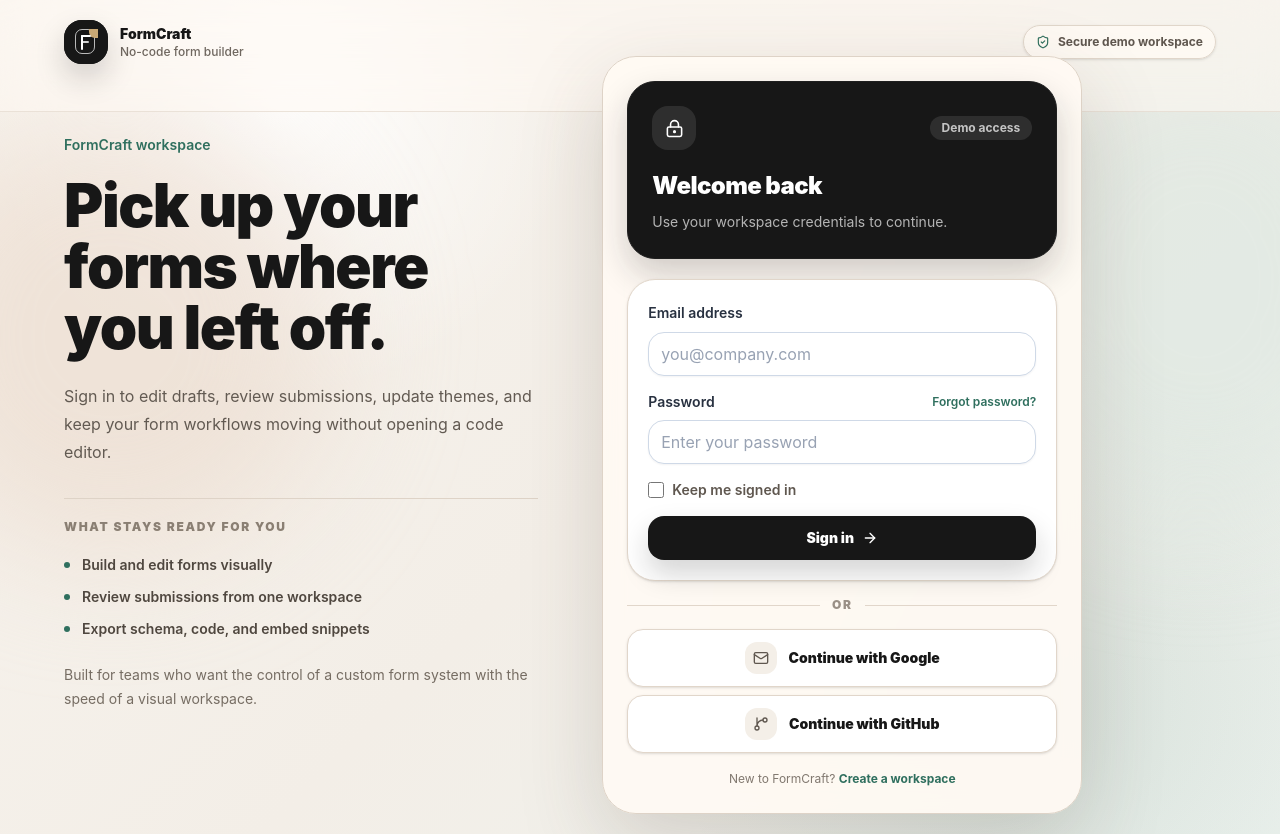
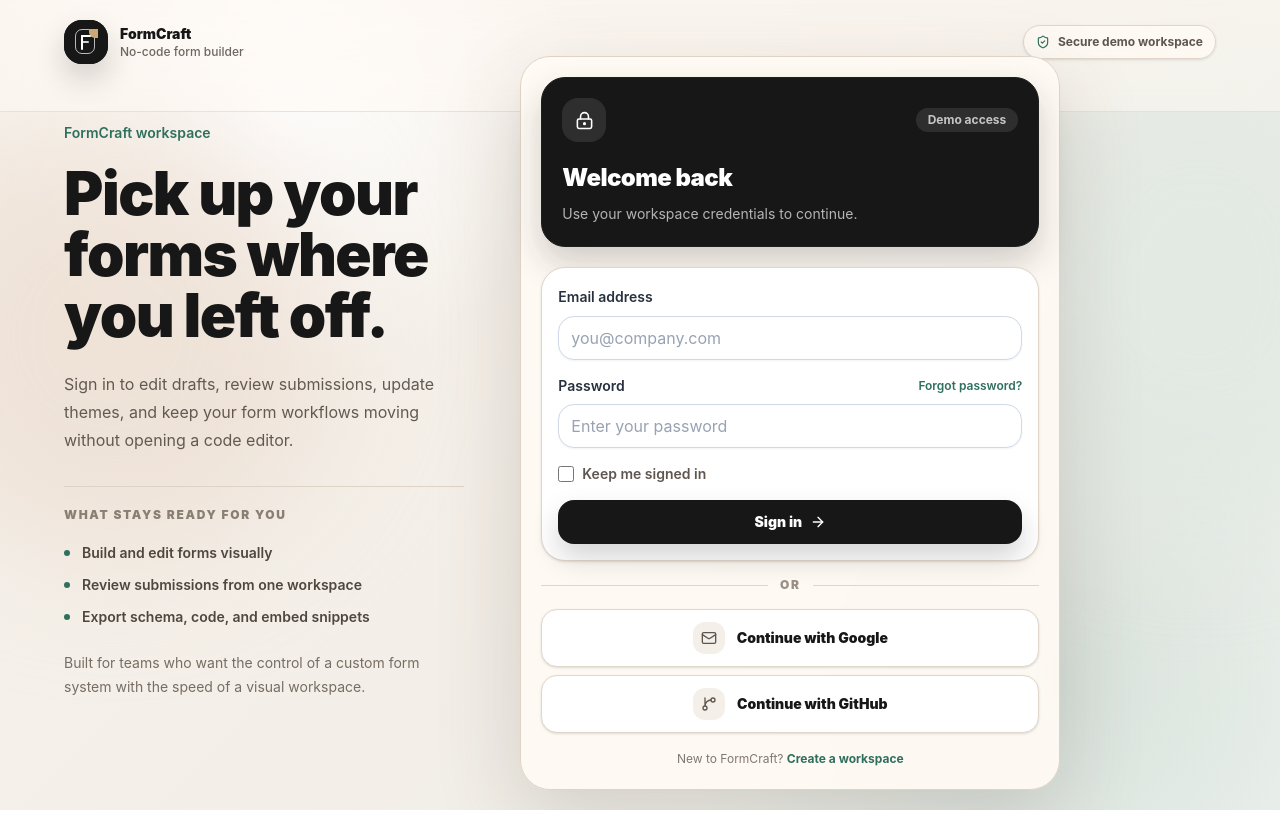
Before and after one commit to OmKhandale05/formcraft, a Next.js app: page /signin in a window 1280 px wide. After the commit the page ends 810 px from the top, so only its background shows below. Built offline with nearby package versions, Linux system fonts and the light colour scheme.

Commit message:
style(auth): widen sign in card

```diff
--- a/src/app/signin/page.tsx
+++ b/src/app/signin/page.tsx
@@ -34,7 +34,7 @@
         </div>
       </div>
 
-      <section className="relative mx-auto grid min-h-[calc(100vh-5rem)] max-w-6xl items-center gap-10 py-8 lg:grid-cols-[minmax(0,0.78fr)_480px] lg:gap-14 lg:py-0 xl:gap-16">
+      <section className="relative mx-auto grid min-h-[calc(100vh-5rem)] max-w-6xl items-center gap-10 py-8 lg:grid-cols-[minmax(0,0.72fr)_540px] lg:gap-12 lg:py-0 xl:gap-14">
         <div className="max-w-[590px] lg:-mt-8">
           <p className="mb-5 text-sm font-semibold text-[#2f6f5e]">FormCraft workspace</p>
           <h1 className="text-4xl font-black leading-[1.02] tracking-tight text-[#171717] sm:text-6xl">
@@ -61,8 +61,8 @@
           </p>
         </div>
 
-        <aside className="w-full max-w-[480px] justify-self-center rounded-[34px] border border-[#ded3c7] bg-[#fffaf4]/92 p-5 shadow-[0_30px_85px_rgba(74,58,42,0.18)] backdrop-blur-xl sm:p-6 lg:justify-self-end lg:-mt-2">
-          <div className="mb-5 rounded-[28px] border border-[#1f1f1f] bg-[#171717] p-6 text-white shadow-[0_16px_34px_rgba(23,23,23,0.2)]">
+        <aside className="w-full max-w-[540px] justify-self-center rounded-[30px] border border-[#ded3c7] bg-[#fffaf4]/92 p-4 shadow-[0_30px_85px_rgba(74,58,42,0.18)] backdrop-blur-xl sm:p-5 lg:justify-self-end lg:-mt-2">
+          <div className="mb-5 rounded-[24px] border border-[#1f1f1f] bg-[#171717] p-5 text-white shadow-[0_16px_34px_rgba(23,23,23,0.2)]">
             <div className="mb-5 flex items-center justify-between gap-3">
               <div className="flex h-11 w-11 items-center justify-center rounded-2xl bg-white/10">
                 <LockKeyhole size={19} />
@@ -75,7 +75,7 @@
             <p className="mt-2 text-sm leading-6 text-white/68">Use your workspace credentials to continue.</p>
           </div>
 
-          <div className="rounded-[28px] border border-[#e1d6ca] bg-white p-5 shadow-sm">
+          <div className="rounded-[24px] border border-[#e1d6ca] bg-white p-4 shadow-sm">
             <div className="space-y-4">
               <div>
                 <Label htmlFor="signin-email">Email address</Label>
```
